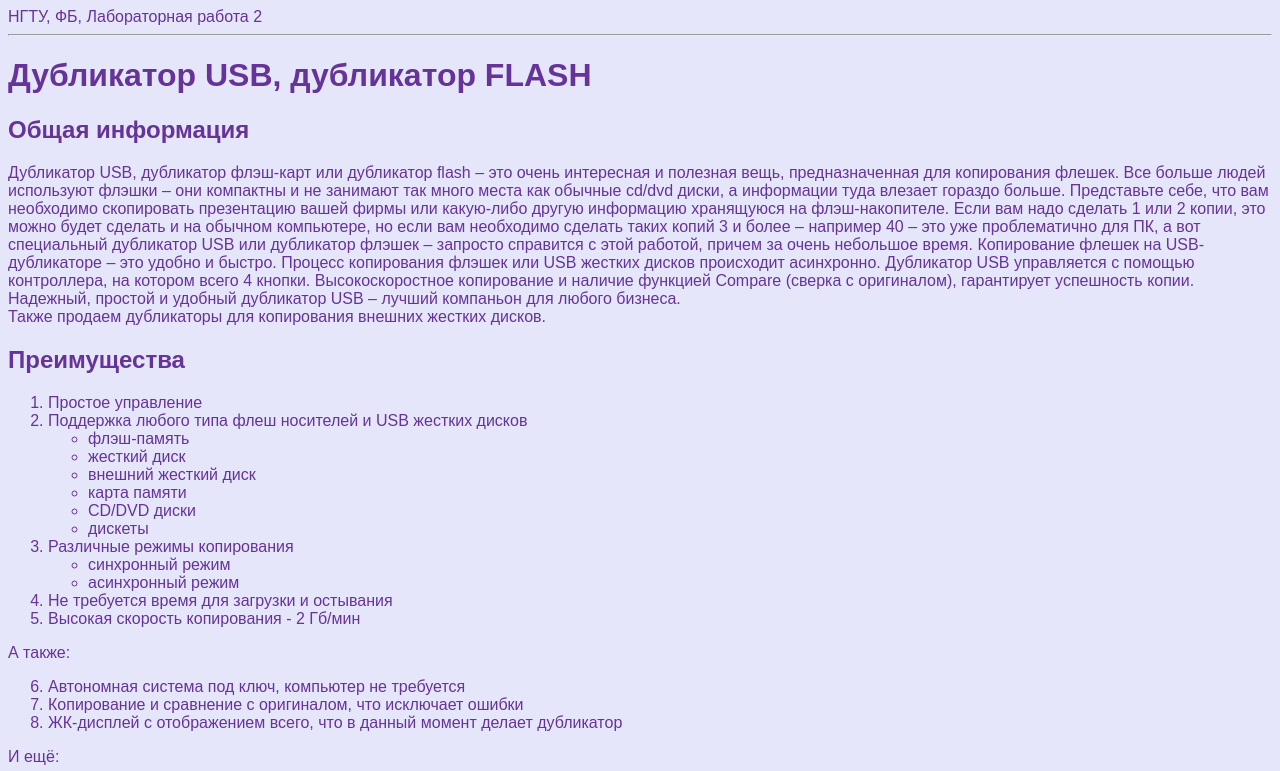
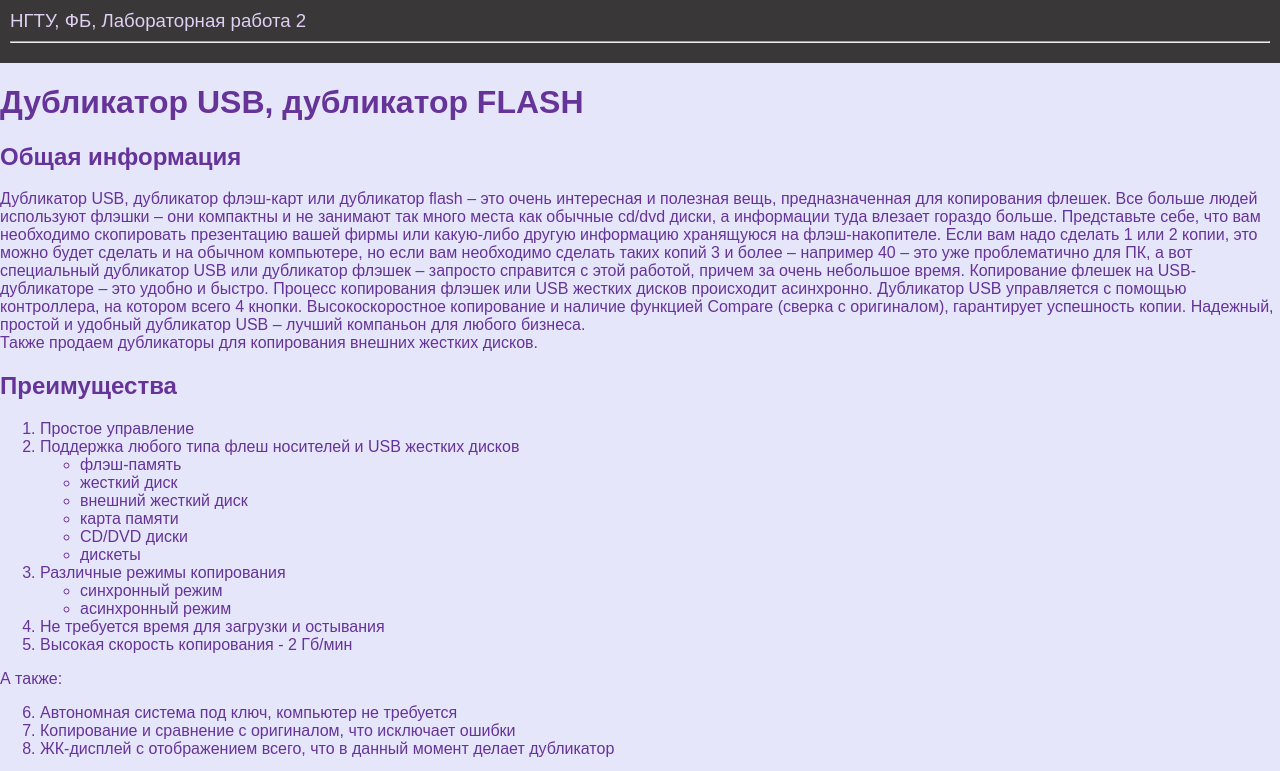
Before and after one commit to Lesssya/web-front-labs, a plain HTML site: page lab2/usb.html in a window 1280 px wide. Shown: the top 771 px of the page. Drawn offline with Linux system fonts and the light colour scheme.

Commit message:
Стили заголовка

```diff
--- a/lab2/usb.html
+++ b/lab2/usb.html
@@ -5,8 +5,8 @@
         <title>Занозина Олеся Евгеньевна. Текст о дубликаторах USB</title>
     </head>
 
-    <body style="background-color: #E6E6FA; color: #663399; font-family: Arial;">
-        <header>НГТУ, ФБ, Лабораторная работа 2
+    <body style="background-color: #E6E6FA; color: #663399; font-family: Arial; margin: 0px;">
+        <header style="background-color: rgb(57, 55, 55); color: #e1cff4; padding: 10px; font-size: 14pt;">НГТУ, ФБ, Лабораторная работа 2
             <hr>
         </header>
 
```
